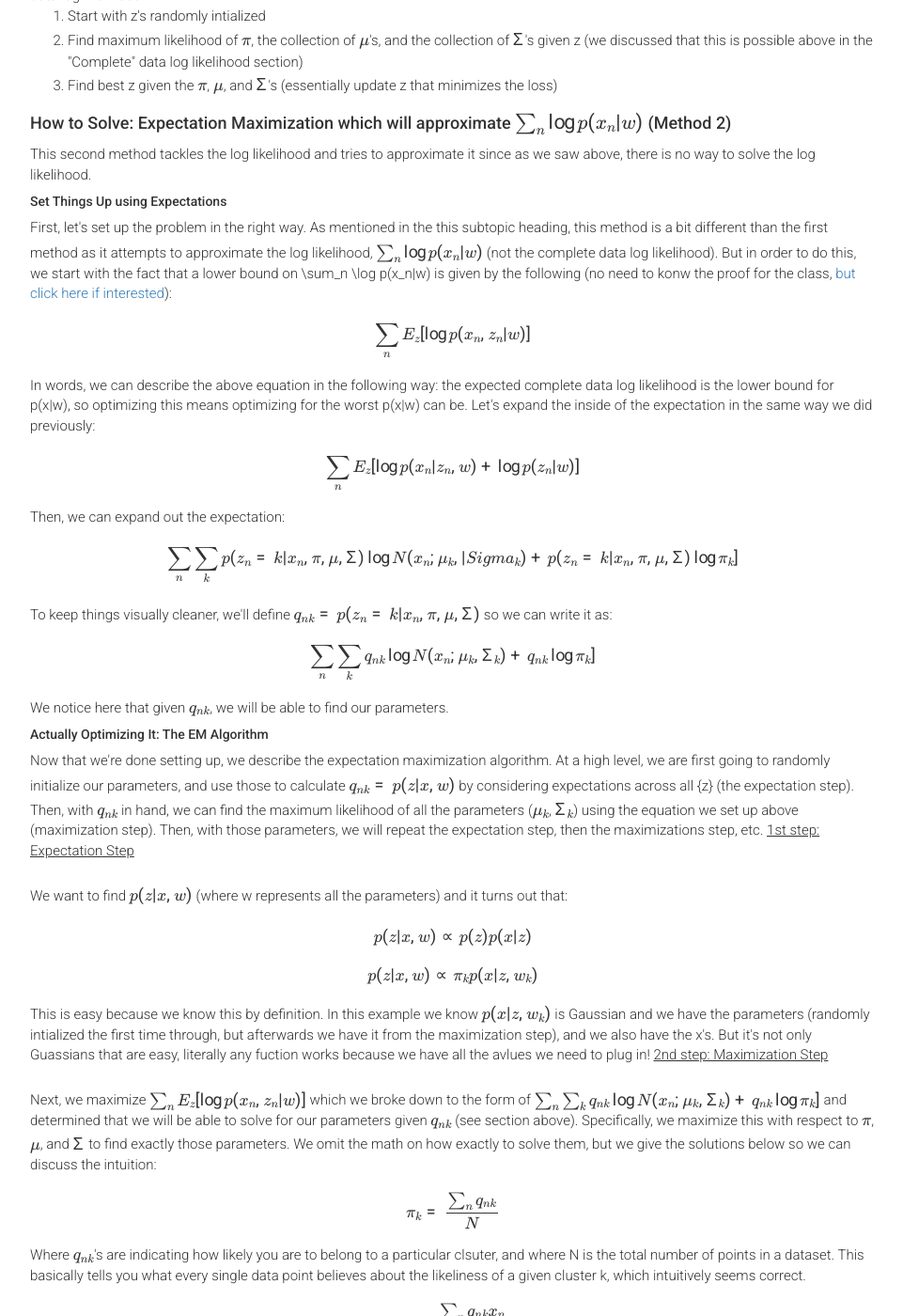
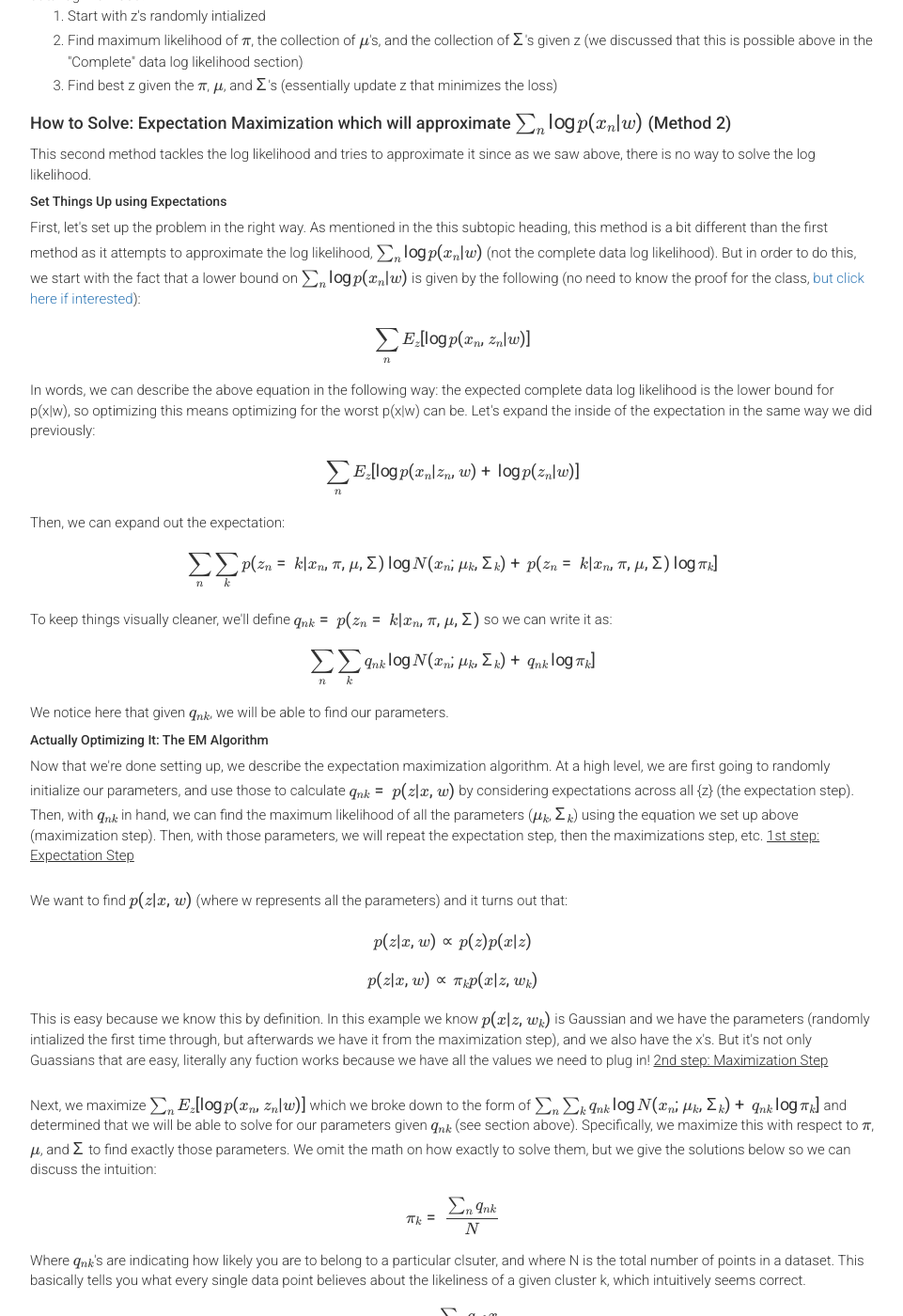
Before and after one commit to harvard-ml-courses/cs181-web-2020, a Jekyll site: the page built from recap14.html, in a window 1280 px wide and 1400 px high, scrolled down 2547 px. Shown: the whole window at 94% size, without its empty margins (158-1119 px from the left). Built offline with Jekyll 4.4.1, drawn with Linux system fonts in a browser that asks for light colours; formulas are drawn with MathJax 3; some of the changed text lies outside the part shown.

Commit message:
fixed typos

```diff
--- a/recap14.html
+++ b/recap14.html
@@ -71,7 +71,7 @@ weight: 0
 
       We notice that, if we are given $z_{nk}$, then solving for the maximum likelihood of $\pi$, $\mu$, and $\Sigma$, is actually pretty easy, which would correspond to what we did before in generative classification. But without $z_{nk}$, this is hard, and non convex. We won't be able to solve for the maximmum likelihood of $\pi$, $\mu$, and $\Sigma$.
 
-      Note also that, this equation above looks like the K-Means objective. If the $pi_k$ were uninformative, and did not really prefer a particular cluster, then the $ z_{nk} \log(\pi_k)$ wouldn't really matter. The other term, $z_{nk} \log N(x_n; \mu_k, | \Sigma_k)$, is taking the log of the Gaussian, and since the PDF of a normal is exponential, after taking the log of it we just end up with the squared term (that was inside the exponentia). This is exactly like the K-Means objective we had from before. This helps us confirm and note the similarities between clustering and mixture models.
+      Note also that, this equation above looks like the K-Means objective. If the $\pi_k$ were uninformative, and did not really prefer a particular cluster, then the $ z_{nk} \log(\pi_k)$ wouldn't really matter. The other term, $z_{nk} \log N(x_n; \mu_k, | \Sigma_k)$, is taking the log of the Gaussian, and since the PDF of a normal is exponential, after taking the log of it we just end up with the squared term (that was inside the exponentia). This is exactly like the K-Means objective we had from before. This helps us confirm and note the similarities between clustering and mixture models.
 
       <h4>Let's Try Log-Likelihood (doesn't work as is)</h4>
 
@@ -104,7 +104,7 @@ weight: 0
 
       <h5>Set Things Up using Expectations</h5>
 
-      First, let's set up the problem in the right way. As mentioned in the this subtopic heading, this method is a bit different than the first method as it attempts to approximate the log likelihood, $\sum_n \log p(x_n|w)$ (not the complete data log likelihood). But in order to do this, we start with the fact that a lower bound on \sum_n \log p(x_n|w) is given by the following (no need to konw the proof for the class, <a href="https://piazza.com/class_profile/get_resource/k5fnxwvfh7p7mi/k8ax6xzi7vy77p" target="_blank">but click here if interested</a>):
+      First, let's set up the problem in the right way. As mentioned in the this subtopic heading, this method is a bit different than the first method as it attempts to approximate the log likelihood, $\sum_n \log p(x_n|w)$ (not the complete data log likelihood). But in order to do this, we start with the fact that a lower bound on $\sum_n \log p(x_n|w)$ is given by the following (no need to know the proof for the class, <a href="https://piazza.com/class_profile/get_resource/k5fnxwvfh7p7mi/k8ax6xzi7vy77p" target="_blank">but click here if interested</a>):
 
       $$\sum_n E_z[\log p(x_n, z_n | w)]$$
 
@@ -116,7 +116,7 @@ weight: 0
 
       Then, we can expand out the expectation:
 
-      $$\sum_n \sum_k p(z_n = k | x_n, \pi, \mu, \Sigma) \log N(x_n; \mu_k, |Sigma_k) + p(z_n = k | x_n, \pi, \mu, \Sigma) \log \pi_k]$$
+      $$\sum_n \sum_k p(z_n = k | x_n, \pi, \mu, \Sigma) \log N(x_n; \mu_k, \Sigma_k) + p(z_n = k | x_n, \pi, \mu, \Sigma) \log \pi_k]$$
 
       To keep things visually cleaner, we'll define $q_{nk} = p(z_n = k | x_n, \pi, \mu, \Sigma)$ so we can write it as:
 
@@ -136,7 +136,7 @@ weight: 0
 
       $$p(z|x, w) \propto \pi_k p(x | z, w_k)$$
 
-      This is easy because we know this by definition. In this example we know $p(x | z, w_k)$ is Gaussian and we have the parameters (randomly intialized the first time through, but afterwards we have it from the maximization step), and we also have the x's. But it's not only Guassians that are easy, literally any fuction works because we have all the avlues we need to plug in!
+      This is easy because we know this by definition. In this example we know $p(x | z, w_k)$ is Gaussian and we have the parameters (randomly intialized the first time through, but afterwards we have it from the maximization step), and we also have the x's. But it's not only Guassians that are easy, literally any fuction works because we have all the values we need to plug in!
 
       <u>2nd step: Maximization Step</u><br><br>
 
```
Also changed, not shown: other parts of recap14.html (+1 -1 lines).
